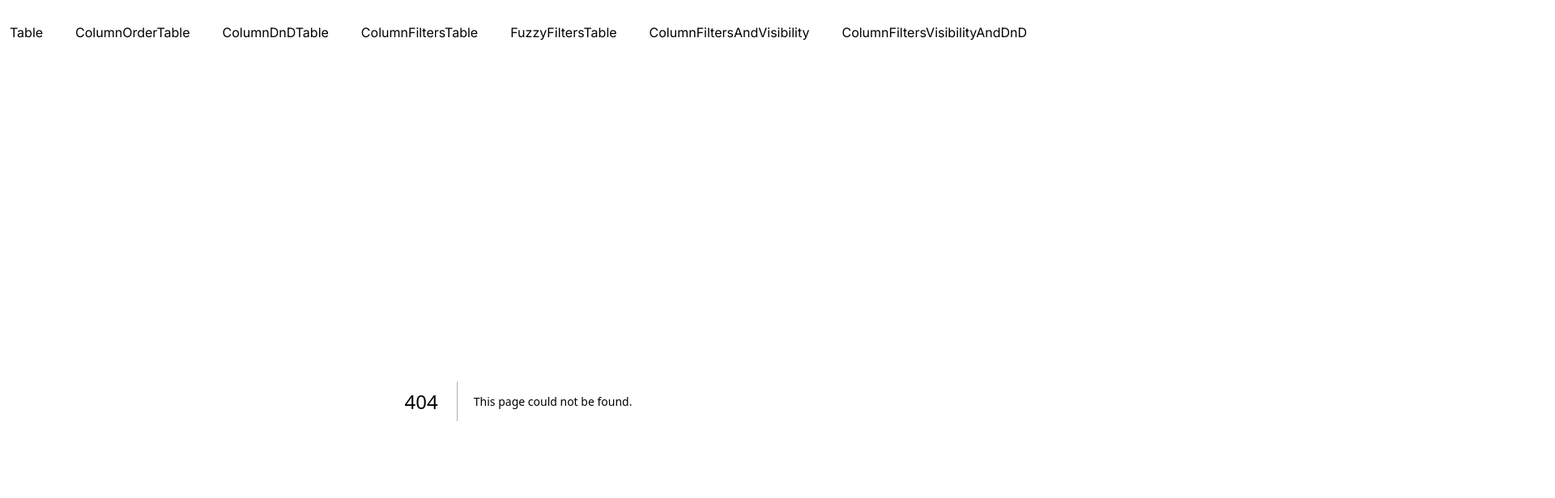
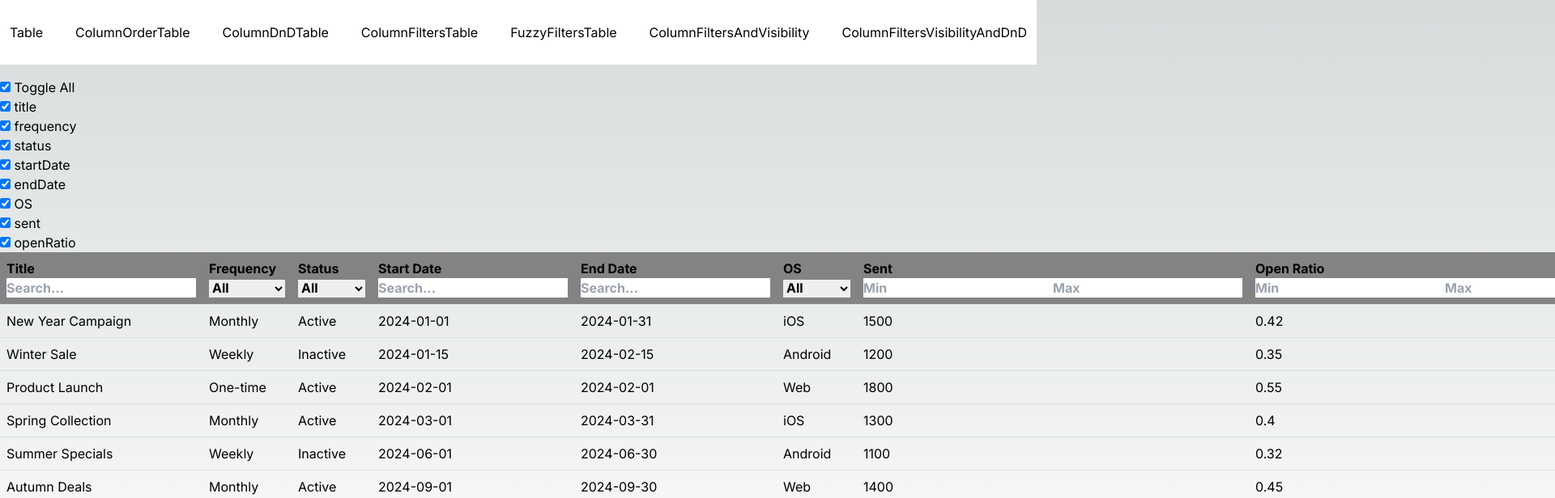
Before and after one commit to jxxnixx/react-table-practice, a Next.js app: page /columnFiltersAndVisibility in a window 1280 px wide. Before the commit this address had no page. Shown: the top 616 px of the page at 81% size, 1920 px wide, since content can reach past the window. Built offline with nearby package versions, Linux system fonts and the light colour scheme.

Commit message:
feat: Add Column Filters + Visibility

```diff
--- /dev/null
+++ b/src/app/columnFiltersAndVisibility/page.tsx
@@ -0,0 +1,10 @@
+import ColumnFiltersAndVisibilityTable from "@/component/columnFiltersAndVisibility";
+import { staticData } from "@/component/data";
+
+import React from "react";
+
+const page = () => {
+  return <ColumnFiltersAndVisibilityTable data={staticData} />;
+};
+
+export default page;
--- /dev/null
+++ b/src/component/columnFiltersAndVisibility.tsx
@@ -0,0 +1,315 @@
+"use client";
+
+import React, { useMemo, useState } from "react";
+import {
+  ColumnDef,
+  ColumnFiltersState,
+  flexRender,
+  getCoreRowModel,
+  getFilteredRowModel,
+  getPaginationRowModel,
+  useReactTable,
+  Column,
+} from "@tanstack/react-table";
+import { PushAlert } from "./type";
+
+declare module "@tanstack/react-table" {
+  interface ColumnMeta<TData extends object, TValue> {
+    filterVariant?: "text" | "range" | "select";
+  }
+}
+
+type ColumnFiltersAndVisibilityTableProps = {
+  data: PushAlert[];
+};
+
+const ColumnFiltersAndVisibilityTable: React.FC<
+  ColumnFiltersAndVisibilityTableProps
+> = ({ data }) => {
+  const [columnFilters, setColumnFilters] = useState<ColumnFiltersState>([]);
+  const [columnVisibility, setColumnVisibility] = useState<ColumnVisibility>(
+    {}
+  );
+
+  // Extract unique values for select options
+  const uniqueFrequencies = Array.from(
+    new Set(data.map((item) => item.frequency))
+  );
+  const uniqueStatuses = Array.from(new Set(data.map((item) => item.status)));
+  const uniqueOS = Array.from(new Set(data.map((item) => item.OS)));
+
+  const columns = useMemo<ColumnDef<PushAlert, any>[]>(
+    () => [
+      {
+        accessorKey: "title",
+        header: "Title",
+        meta: {
+          filterVariant: "text",
+        },
+      },
+      {
+        accessorKey: "frequency",
+        header: "Frequency",
+        meta: {
+          filterVariant: "select",
+        },
+      },
+      {
+        accessorKey: "status",
+        header: "Status",
+        meta: {
+          filterVariant: "select",
+        },
+      },
+      {
+        accessorKey: "startDate",
+        header: "Start Date",
+        meta: {
+          filterVariant: "text",
+        },
+      },
+      {
+        accessorKey: "endDate",
+        header: "End Date",
+        meta: {
+          filterVariant: "text",
+        },
+      },
+      {
+        accessorKey: "OS",
+        header: "OS",
+        meta: {
+          filterVariant: "select",
+        },
+      },
+      {
+        accessorKey: "sent",
+        header: "Sent",
+        meta: {
+          filterVariant: "range",
+        },
+      },
+      {
+        accessorKey: "openRatio",
+        header: "Open Ratio",
+        meta: {
+          filterVariant: "range",
+        },
+      },
+    ],
+    [uniqueFrequencies, uniqueStatuses, uniqueOS]
+  );
+
+  const table = useReactTable({
+    data,
+    columns,
+    filterFns: {}, // 필수 속성으로 빈 객체라도 전달해야 함
+    state: {
+      columnFilters,
+      columnVisibility,
+    },
+    onColumnFiltersChange: setColumnFilters,
+    onColumnVisibilityChange: setColumnVisibility,
+    getCoreRowModel: getCoreRowModel(),
+    getFilteredRowModel: getFilteredRowModel(),
+    getPaginationRowModel: getPaginationRowModel(),
+  });
+
+  return (
+    <div className='p-4'>
+      {/* Column Visibility Controls */}
+      <div className='inline-block border border-black shadow rounded mb-4'>
+        <div className='px-1 border-b border-black'>
+          <label>
+            <input
+              type='checkbox'
+              checked={table.getIsAllColumnsVisible()}
+              onChange={table.getToggleAllColumnsVisibilityHandler()}
+            />{" "}
+            Toggle All
+          </label>
+        </div>
+        {table.getAllLeafColumns().map((column) => (
+          <div key={column.id} className='px-1'>
+            <label>
+              <input
+                type='checkbox'
+                checked={column.getIsVisible()}
+                onChange={column.getToggleVisibilityHandler()}
+              />{" "}
+              {column.id}
+            </label>
+          </div>
+        ))}
+      </div>
+
+      {/* Table with Column Filters */}
+      <table className='min-w-full table-auto'>
+        <thead>
+          {table.getHeaderGroups().map((headerGroup) => (
+            <tr key={headerGroup.id}>
+              {headerGroup.headers.map((header) => (
+                <th key={header.id} className='px-4 py-2 border'>
+                  {header.isPlaceholder ? null : (
+                    <>
+                      <div>
+                        {flexRender(
+                          header.column.columnDef.header,
+                          header.getContext()
+                        )}
+                      </div>
+                      {header.column.getCanFilter() ? (
+                        <div>
+                          <Filter
+                            column={header.column}
+                            uniqueFrequencies={uniqueFrequencies}
+                            uniqueStatuses={uniqueStatuses}
+                            uniqueOS={uniqueOS}
+                          />
+                        </div>
+                      ) : null}
+                    </>
+                  )}
+                </th>
+              ))}
+            </tr>
+          ))}
+        </thead>
+        <tbody>
+          {table.getRowModel().rows.map((row) => (
+            <tr key={row.id}>
+              {row.getVisibleCells().map((cell) => (
+                <td key={cell.id} className='px-4 py-2 border'>
+                  {flexRender(cell.column.columnDef.cell, cell.getContext())}
+                </td>
+              ))}
+            </tr>
+          ))}
+        </tbody>
+      </table>
+      <div className='flex justify-between items-center mt-4'>
+        <button
+          onClick={() => table.previousPage()}
+          disabled={!table.getCanPreviousPage()}>
+          Previous
+        </button>
+        <span>
+          Page {table.getState().pagination.pageIndex + 1} of{" "}
+          {table.getPageCount()}
+        </span>
+        <button
+          onClick={() => table.nextPage()}
+          disabled={!table.getCanNextPage()}>
+          Next
+        </button>
+      </div>
+    </div>
+  );
+};
+
+function Filter({
+  column,
+  uniqueFrequencies,
+  uniqueStatuses,
+  uniqueOS,
+}: {
+  column: Column<any, unknown>;
+  uniqueFrequencies: string[];
+  uniqueStatuses: string[];
+  uniqueOS: string[];
+}) {
+  const columnFilterValue = column.getFilterValue();
+  const { filterVariant } = column.columnDef.meta ?? {};
+
+  return filterVariant === "range" ? (
+    <div className='flex space-x-2'>
+      <DebouncedInput
+        type='number'
+        value={(columnFilterValue as [number, number])?.[0] ?? ""}
+        onChange={(value) =>
+          column.setFilterValue((old: [number, number]) => [value, old?.[1]])
+        }
+        placeholder={`Min`}
+        className='w-24 border shadow rounded'
+      />
+      <DebouncedInput
+        type='number'
+        value={(columnFilterValue as [number, number])?.[1] ?? ""}
+        onChange={(value) =>
+          column.setFilterValue((old: [number, number]) => [old?.[0], value])
+        }
+        placeholder={`Max`}
+        className='w-24 border shadow rounded'
+      />
+    </div>
+  ) : filterVariant === "select" ? (
+    <select
+      onChange={(e) => column.setFilterValue(e.target.value)}
+      value={columnFilterValue?.toString() ?? ""}
+      className='w-full border shadow rounded'>
+      <option value=''>All</option>
+      {/* 옵션은 해당 열의 데이터에서 동적으로 생성 */}
+      {column.id === "frequency" &&
+        uniqueFrequencies.map((option) => (
+          <option key={option} value={option}>
+            {option}
+          </option>
+        ))}
+      {column.id === "status" &&
+        uniqueStatuses.map((option) => (
+          <option key={option} value={option}>
+            {option}
+          </option>
+        ))}
+      {column.id === "OS" &&
+        uniqueOS.map((option) => (
+          <option key={option} value={option}>
+            {option}
+          </option>
+        ))}
+    </select>
+  ) : (
+    <DebouncedInput
+      type='text'
+      value={(columnFilterValue ?? "") as string}
+      onChange={(value) => column.setFilterValue(value)}
+      placeholder={`Search...`}
+      className='w-full border shadow rounded'
+    />
+  );
+}
+
+function DebouncedInput({
+  value: initialValue,
+  onChange,
+  debounce = 500,
+  ...props
+}: {
+  value: string | number;
+  onChange: (value: string | number) => void;
+  debounce?: number;
+} & Omit<React.InputHTMLAttributes<HTMLInputElement>, "onChange">) {
+  const [value, setValue] = useState(initialValue);
+
+  React.useEffect(() => {
+    setValue(initialValue);
+  }, [initialValue]);
+
+  React.useEffect(() => {
+    const timeout = setTimeout(() => {
+      onChange(value);
+    }, debounce);
+
+    return () => clearTimeout(timeout);
+  }, [value, debounce, onChange]);
+
+  return (
+    <input
+      {...props}
+      value={value}
+      onChange={(e) => setValue(e.target.value)}
+    />
+  );
+}
+
+export default ColumnFiltersAndVisibilityTable;
```
